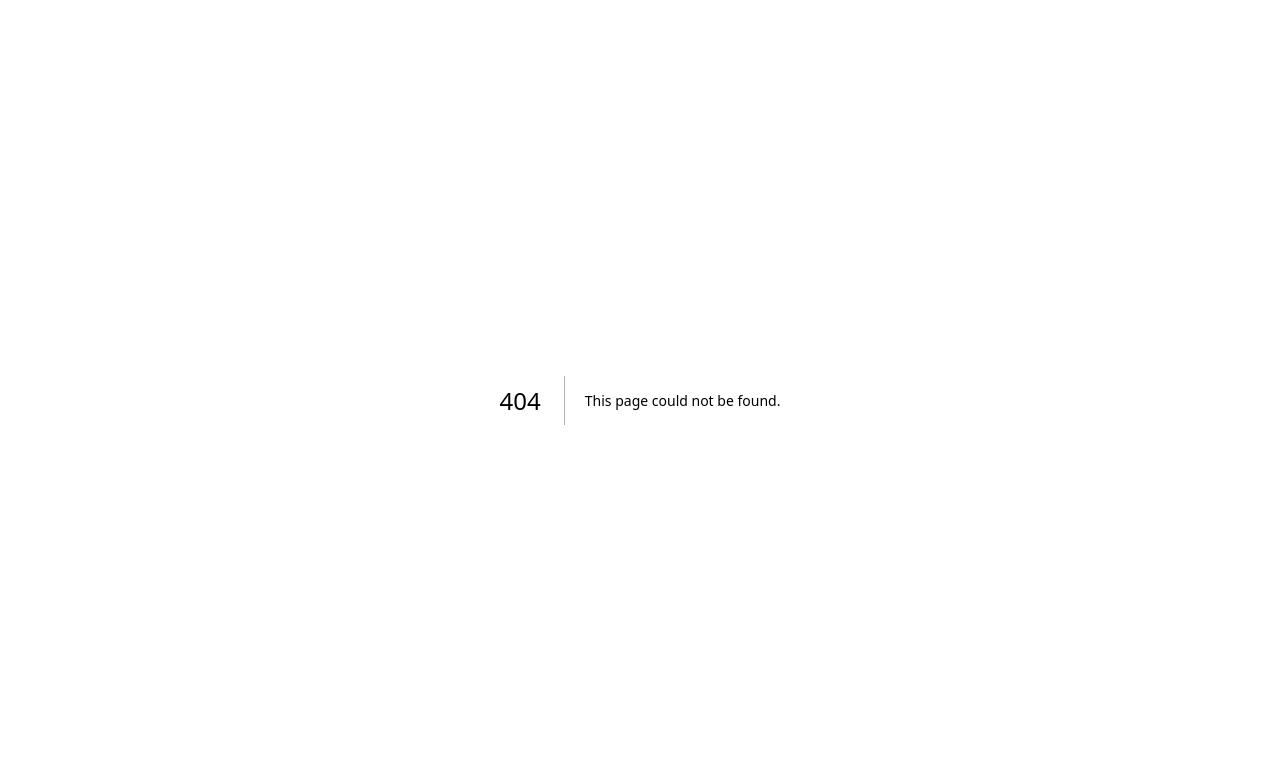
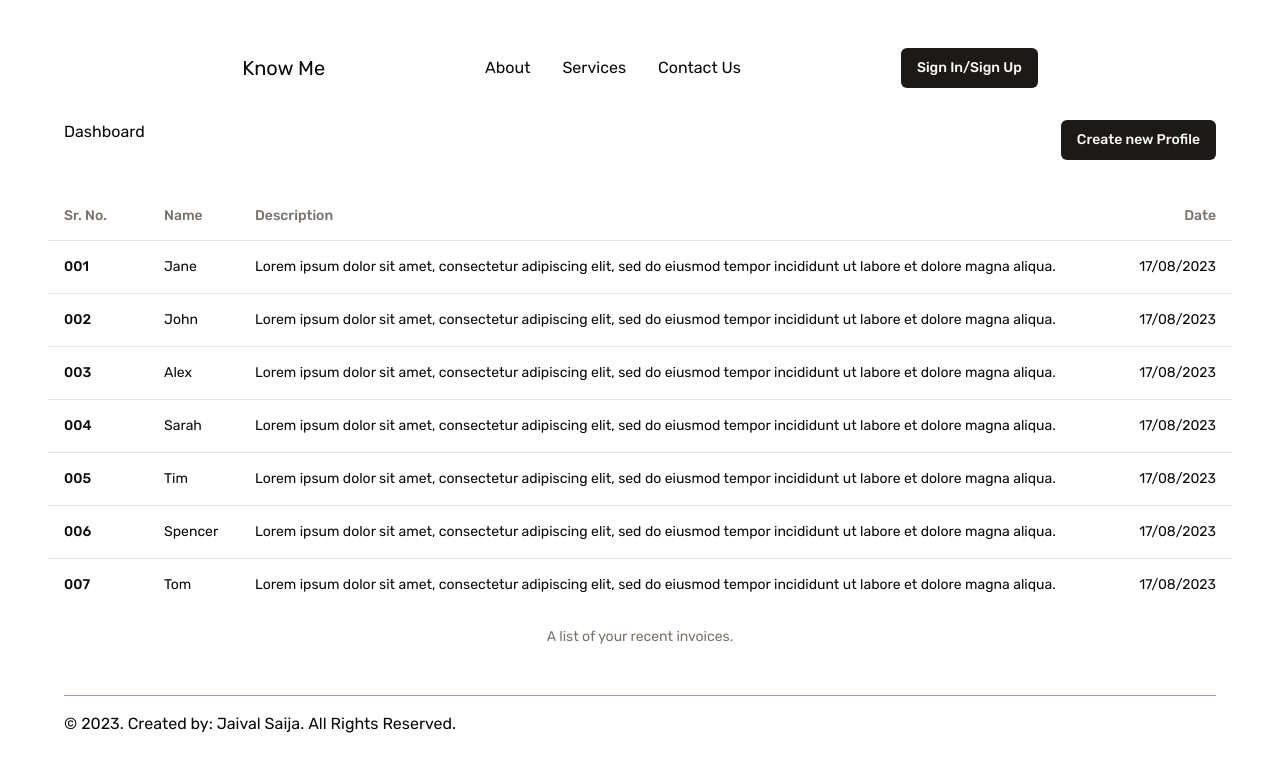
Before and after one commit to Jaival/know-me, a Next.js app: page /dashboard in a window 1280 px wide. Before the commit this address had no page. Shown: the top 772 px of the page. Built offline with nearby package versions, Linux system fonts and the light colour scheme.

Commit message:
UI for dashboard and create profile

```diff
--- /dev/null
+++ b/app/create-profile/page.tsx
@@ -0,0 +1,113 @@
+'use client';
+import NavigationButton from '@/components/custom/navigationButton';
+import MainContainer from '@/components/mainContainer';
+import { Button } from '@/components/ui/button';
+import {
+  Form,
+  FormControl,
+  FormDescription,
+  FormField,
+  FormItem,
+  FormLabel,
+  FormMessage,
+} from '@/components/ui/form';
+import { Input } from '@/components/ui/input';
+import { zodResolver } from '@hookform/resolvers/zod';
+import Link from 'next/link';
+import { useRouter } from 'next/navigation';
+import { useForm } from 'react-hook-form';
+import * as z from 'zod';
+
+const formSchema = z.object({
+  name: z.string().min(2).max(50),
+  description: z.string().min(8).max(50),
+  url: z.string().url().optional(),
+});
+
+export default function Login() {
+  const router = useRouter();
+  // 1. Define your form.
+  const form = useForm<z.infer<typeof formSchema>>({
+    resolver: zodResolver(formSchema),
+    defaultValues: {
+      name: '',
+      description: '',
+      url: '',
+    },
+  });
+
+  // 2. Define a submit handler.
+  function onSubmit(values: z.infer<typeof formSchema>) {
+    console.log(values);
+    router.replace('/dashboard');
+  }
+  return (
+    <MainContainer>
+      <div className="m-10">
+        {/* <div>Login Page</div> */}
+        <Form {...form}>
+          <form onSubmit={form.handleSubmit(onSubmit)} className="space-y-8">
+            <FormField
+              control={form.control}
+              name="name"
+              render={({ field }) => (
+                <FormItem>
+                  <FormLabel className="">Name</FormLabel>
+                  <FormControl>
+                    <Input placeholder="magna eget" {...field} />
+                  </FormControl>
+                  {/* <FormDescription>
+                  This is your public display name.
+                </FormDescription> */}
+                  <FormMessage />
+                </FormItem>
+              )}
+            />
+            <FormField
+              control={form.control}
+              name="description"
+              render={({ field }) => (
+                <FormItem>
+                  <FormLabel className="">Description</FormLabel>
+                  <FormControl>
+                    <Input
+                      placeholder="Lorem ipsum dolor sit amet, consectetur adipiscing elit, sed do eiusmod tempor incididunt ut labore et dolore magna aliqua."
+                      {...field}
+                    />
+                  </FormControl>
+                  {/* <FormDescription>
+                  This is your public display name.
+                </FormDescription> */}
+                  <FormMessage />
+                </FormItem>
+              )}
+            />
+            <FormField
+              control={form.control}
+              name="url"
+              render={({ field }) => (
+                <FormItem>
+                  <FormLabel className="">Website</FormLabel>
+                  <FormControl>
+                    <Input placeholder="https://" {...field} />
+                  </FormControl>
+                  {/* <FormDescription>
+                  This is your public display name.
+                </FormDescription> */}
+                  <FormMessage />
+                </FormItem>
+              )}
+            />
+            <div className="flex gap-10">
+              <Button type="submit">Create</Button>
+              <NavigationButton
+                navigateTo="/dashboard"
+                title="Cancel"
+              ></NavigationButton>
+            </div>
+          </form>
+        </Form>
+      </div>
+    </MainContainer>
+  );
+}
--- /dev/null
+++ b/app/dashboard/page.tsx
@@ -0,0 +1,102 @@
+import NavigationButton from '@/components/custom/navigationButton';
+import MainContainer from '@/components/mainContainer';
+import { Button } from '@/components/ui/button';
+import {
+  Table,
+  TableBody,
+  TableCaption,
+  TableCell,
+  TableHead,
+  TableHeader,
+  TableRow,
+} from '@/components/ui/table';
+import { Plus } from 'lucide-react';
+
+const invoices = [
+  {
+    srno: '001',
+    name: 'Jane',
+    description:
+      'Lorem ipsum dolor sit amet, consectetur adipiscing elit, sed do eiusmod tempor incididunt ut labore et dolore magna aliqua.',
+    date: '17/08/2023',
+  },
+  {
+    srno: '002',
+    name: 'John',
+    description:
+      'Lorem ipsum dolor sit amet, consectetur adipiscing elit, sed do eiusmod tempor incididunt ut labore et dolore magna aliqua.',
+    date: '17/08/2023',
+  },
+  {
+    srno: '003',
+    name: 'Alex',
+    description:
+      'Lorem ipsum dolor sit amet, consectetur adipiscing elit, sed do eiusmod tempor incididunt ut labore et dolore magna aliqua.',
+    date: '17/08/2023',
+  },
+  {
+    srno: '004',
+    name: 'Sarah',
+    description:
+      'Lorem ipsum dolor sit amet, consectetur adipiscing elit, sed do eiusmod tempor incididunt ut labore et dolore magna aliqua.',
+    date: '17/08/2023',
+  },
+  {
+    srno: '005',
+    name: 'Tim',
+    description:
+      'Lorem ipsum dolor sit amet, consectetur adipiscing elit, sed do eiusmod tempor incididunt ut labore et dolore magna aliqua.',
+    date: '17/08/2023',
+  },
+  {
+    srno: '006',
+    name: 'Spencer',
+    description:
+      'Lorem ipsum dolor sit amet, consectetur adipiscing elit, sed do eiusmod tempor incididunt ut labore et dolore magna aliqua.',
+    date: '17/08/2023',
+  },
+  {
+    srno: '007',
+    name: 'Tom',
+    description:
+      'Lorem ipsum dolor sit amet, consectetur adipiscing elit, sed do eiusmod tempor incididunt ut labore et dolore magna aliqua.',
+    date: '17/08/2023',
+  },
+];
+
+export default function Dashboard() {
+  return (
+    <MainContainer>
+      <div className="flex justify-between items-stretch py-8 px-4">
+        Dashboard
+        <div>
+          <NavigationButton
+            title="Create new Profile"
+            navigateTo="/create-profile"
+          ></NavigationButton>
+        </div>
+      </div>
+      <Table>
+        <TableCaption>A list of your recent invoices.</TableCaption>
+        <TableHeader>
+          <TableRow>
+            <TableHead className="w-[100px]">Sr. No.</TableHead>
+            <TableHead>Name</TableHead>
+            <TableHead>Description</TableHead>
+            <TableHead className="text-right">Date</TableHead>
+          </TableRow>
+        </TableHeader>
+        <TableBody>
+          {invoices.map((invoice) => (
+            <TableRow key={invoice.srno}>
+              <TableCell className="font-medium">{invoice.srno}</TableCell>
+              <TableCell>{invoice.name}</TableCell>
+              <TableCell>{invoice.description}</TableCell>
+              <TableCell className="text-right">{invoice.date}</TableCell>
+            </TableRow>
+          ))}
+        </TableBody>
+      </Table>
+    </MainContainer>
+  );
+}
--- a/components/navbar.tsx
+++ b/components/navbar.tsx
@@ -4,14 +4,14 @@
 export default function Navbar() {
   return (
     <div className="w-full flex flex-col justify-between items-center">
-      <div className="flex gap-4">
-        <div className="md:flex md:items-center md:justify-center md:gap-12">
+      <div className="md:flex md:gap-40">
+        <div className="flex items-center justify-center gap-12">
           <Link className="block text-xl" href="/">
             Know Me
           </Link>
         </div>
-        <div className="flex flex-row px-14">
-          <ul className="flex flex-row gap-4">
+        <div className="flex md:justify-between md:items-center">
+          <ul className="flex md:flex-row gap-8">
             <li>
               <Link href={'/about'}>About</Link>
             </li>
--- /dev/null
+++ b/components/ui/table.tsx
@@ -0,0 +1,114 @@
+import * as React from "react"
+
+import { cn } from "@/lib/utils"
+
+const Table = React.forwardRef<
+  HTMLTableElement,
+  React.HTMLAttributes<HTMLTableElement>
+>(({ className, ...props }, ref) => (
+  <div className="w-full overflow-auto">
+    <table
+      ref={ref}
+      className={cn("w-full caption-bottom text-sm", className)}
+      {...props}
+    />
+  </div>
+))
+Table.displayName = "Table"
+
+const TableHeader = React.forwardRef<
+  HTMLTableSectionElement,
+  React.HTMLAttributes<HTMLTableSectionElement>
+>(({ className, ...props }, ref) => (
+  <thead ref={ref} className={cn("[&_tr]:border-b", className)} {...props} />
+))
+TableHeader.displayName = "TableHeader"
+
+const TableBody = React.forwardRef<
+  HTMLTableSectionElement,
+  React.HTMLAttributes<HTMLTableSectionElement>
+>(({ className, ...props }, ref) => (
+  <tbody
+    ref={ref}
+    className={cn("[&_tr:last-child]:border-0", className)}
+    {...props}
+  />
+))
+TableBody.displayName = "TableBody"
+
+const TableFooter = React.forwardRef<
+  HTMLTableSectionElement,
+  React.HTMLAttributes<HTMLTableSectionElement>
+>(({ className, ...props }, ref) => (
+  <tfoot
+    ref={ref}
+    className={cn("bg-primary font-medium text-primary-foreground", className)}
+    {...props}
+  />
+))
+TableFooter.displayName = "TableFooter"
+
+const TableRow = React.forwardRef<
+  HTMLTableRowElement,
+  React.HTMLAttributes<HTMLTableRowElement>
+>(({ className, ...props }, ref) => (
+  <tr
+    ref={ref}
+    className={cn(
+      "border-b transition-colors hover:bg-muted/50 data-[state=selected]:bg-muted",
+      className
+    )}
+    {...props}
+  />
+))
+TableRow.displayName = "TableRow"
+
+const TableHead = React.forwardRef<
+  HTMLTableCellElement,
+  React.ThHTMLAttributes<HTMLTableCellElement>
+>(({ className, ...props }, ref) => (
+  <th
+    ref={ref}
+    className={cn(
+      "h-12 px-4 text-left align-middle font-medium text-muted-foreground [&:has([role=checkbox])]:pr-0",
+      className
+    )}
+    {...props}
+  />
+))
+TableHead.displayName = "TableHead"
+
+const TableCell = React.forwardRef<
+  HTMLTableCellElement,
+  React.TdHTMLAttributes<HTMLTableCellElement>
+>(({ className, ...props }, ref) => (
+  <td
+    ref={ref}
+    className={cn("p-4 align-middle [&:has([role=checkbox])]:pr-0", className)}
+    {...props}
+  />
+))
+TableCell.displayName = "TableCell"
+
+const TableCaption = React.forwardRef<
+  HTMLTableCaptionElement,
+  React.HTMLAttributes<HTMLTableCaptionElement>
+>(({ className, ...props }, ref) => (
+  <caption
+    ref={ref}
+    className={cn("mt-4 text-sm text-muted-foreground", className)}
+    {...props}
+  />
+))
+TableCaption.displayName = "TableCaption"
+
+export {
+  Table,
+  TableHeader,
+  TableBody,
+  TableFooter,
+  TableHead,
+  TableRow,
+  TableCell,
+  TableCaption,
+}
```
